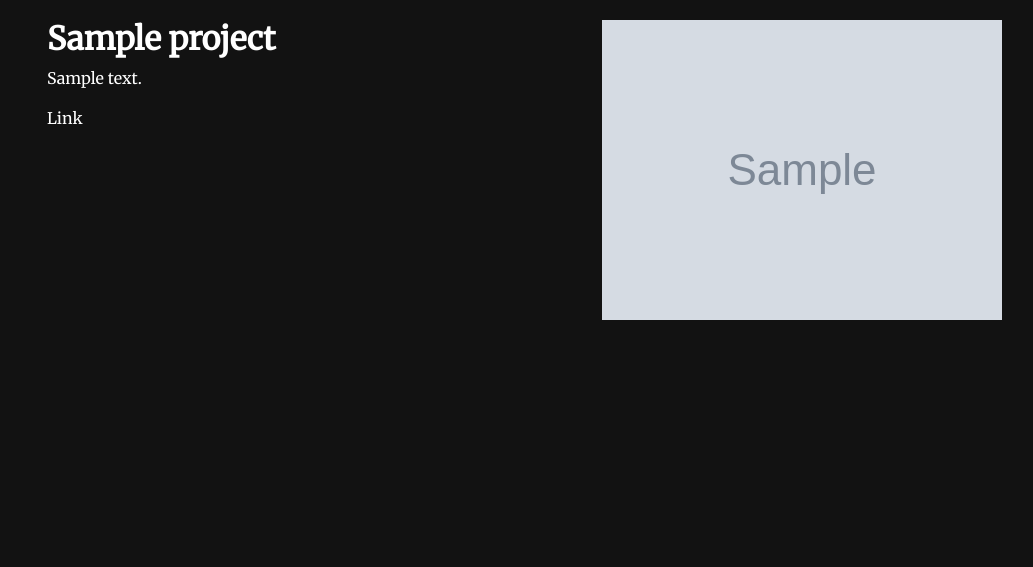
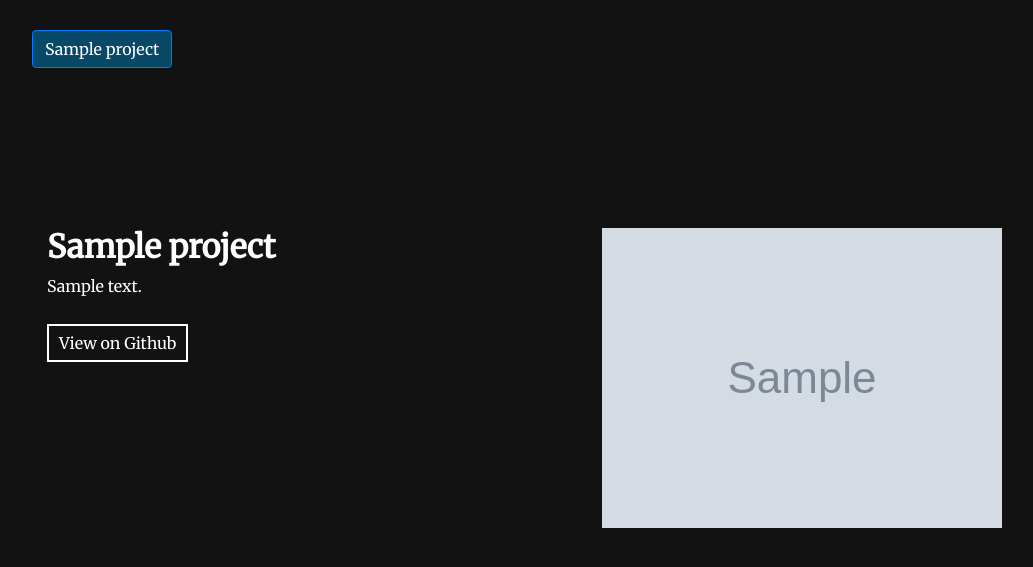
Before and after one commit to Rob-Turff/MyWebsite, a Django app: page /portfolio/1 in a window 1280 px wide. Shown: the part 80-647 px from the top of the page, without its empty margins (53-1086 px from the left). Run offline with Django 3.2, Linux system fonts and the light colour scheme; tables that the repository leaves empty hold one stand-in row (values such as "Sample post"); grey boxes marked "Sample" are stand-in pictures; some libraries are stand-ins or nearby versions.

Commit message:
Setup urls for merged project pages and fixed formatting

```diff
--- a/blog/models.py
+++ b/blog/models.py
@@ -25,7 +25,6 @@ class Project(models.Model):
     image = models.ImageField(upload_to=settings.MEDIA_ROOT + '/images/projects/')
     created_date = models.DateTimeField(default=timezone.now)
     published_date = models.DateTimeField(blank=True, null=True)
-    active = models.BooleanField(default=False, blank=False)
 
     def publish(self):
         self.published_date = timezone.now()
--- a/blog/static/css/mainpage.css
+++ b/blog/static/css/mainpage.css
@@ -68,9 +68,6 @@ h1, h2, h3, h4 {
 /* Blog page css*/
 /* --------------------------------------------------------------------------------------------------- */
 
-.date p {
-    color: #828282;
-}
 
 .save {
     float: right;
@@ -102,6 +99,9 @@ h1, h2, h3, h4 {
     text-decoration: none;
 }
 
+.date p {
+    color: #828282;
+}
 
 /* --------------------------------------------------------------------------------------------------- */
 /* Project page css*/
@@ -114,12 +114,20 @@ h1, h2, h3, h4 {
 }
 
 .project-list-button button {
-    color: #0f7dde;
-    border-color: #0f7dde;
+    color: #005399;
+    border-color: #005399;
 }
 
 .project-list-button button:hover {
-    background-color: #0c62af;
+    background-color: #084968;
+}
+
+.btn-outline-primary:not(:disabled):not(.disabled).active {
+    background-color: #084968;
+}
+
+.project-list-content {
+    padding-top: 20vh;
 }
 /* --------------------------------------------------------------------------------------------------- */
 /* Home page css*/
--- a/blog/templates/base.html
+++ b/blog/templates/base.html
@@ -64,5 +64,6 @@
 <script src="https://stackpath.bootstrapcdn.com/bootstrap/4.5.0/js/bootstrap.min.js"
         integrity="sha384-OgVRvuATP1z7JjHLkuOU7Xw704+h835Lr+6QL9UvYjZE3Ipu6Tp75j7Bh/kR0JKI"
         crossorigin="anonymous"></script>
+{% block javascript %}{% endblock %}
 </body>
 </html>
--- a/blog/templates/blog/post_detail.html
+++ b/blog/templates/blog/post_detail.html
@@ -4,11 +4,11 @@
     <div class="post">
         {% if post.published_date %}
             <div class="date" style="display:inline-block">
-                {{ post.published_date }}
+                <p>{{ post.published_date }}</p>
             </div>
         {% endif %}
         {% if user.is_authenticated %}
-            <a class="blog-buttons" href="{% url 'post_edit' pk=post.pk %}"><button type="button" style="display:inline-block; float:right; margin: -10px -10px">Edit Post</button></a>
+            <a class="admin-buttons" href="{% url 'post_edit' pk=post.pk %}"><button type="button" style="display:inline-block; float:right; margin: -10px -10px">Edit Post</button></a>
         {% endif %}
         <h2>{{ post.title }}</h2>
         <p>{{ post.text|linebreaksbr }}</p>
--- a/blog/templates/portfolio/project_detail.html
+++ /dev/null
@@ -1,23 +0,0 @@
-{% extends 'base.html' %}
-
-{% block content %}
-    {% if user.is_authenticated %}
-        <a class="admin-buttons" href="{% url 'post_new' %}">
-            <button type="button">Edit Project</button>
-        </a>
-    {% endif %}
-    <div class="project-detail">
-        <div class="container">
-            <div class="row">
-                <div class="col-sm project-text">
-                    <h2>{{ project.title }}</h2>
-                    <p>{{ project.description }}</p>
-                    <a href="{{ project.link }}">Link</a>
-                </div>
-                <div class="col-sm project-image">
-                    <img src="{{ project.image.url }}" class="img-fluid" alt="Project preview image">
-                </div>
-            </div>
-        </div>
-    </div>
-{% endblock %}
--- a/blog/templates/portfolio/project_list.html
+++ b/blog/templates/portfolio/project_list.html
@@ -5,33 +5,30 @@
         <div class="row">
             {% for project in projects %}
                 <a class="project-list-button" href="{% url 'project_detail' pk=project.pk %}">
-                    <button type="button" class="btn btn-outline-primary">{{ project.title }}</button>
+                    <button type="button"
+                            class="btn btn-outline-primary {% if project.pk == displayed_project.pk %} active {% endif %}">{{ project.title }}</button>
                 </a>
             {% endfor %}
             {% if user.is_authenticated %}
                 <a class="admin-buttons" href="{% url 'post_new' %}">
                     <button type="button">Add Project</button>
                 </a>
+                <a class="admin-buttons" href="{% url 'post_new' %}">
+                    <button type="button">Edit Project</button>
+                </a>
             {% endif %}
         </div>
-        <div class="row">
-            {% for project in projects %}
-                {% if project.active %}
-                    <div class="col-sm project-text">
-                        <h2>{{ project.title }}</h2>
-                        <p>{{ project.description }}</p>
-                        <a href="{{ project.link }}">Link</a>
-                    </div>
-                    <div class="col-sm project-image">
-                        <img src="{{ project.image.url }}" class="img-fluid" alt="Project preview image">
-                    </div>
-                    {% if user.is_authenticated %}
-                        <a class="admin-buttons" href="{% url 'post_new' %}">
-                            <button type="button">Edit Project</button>
-                        </a>
-                    {% endif %}
-                {% endif %}
-            {% endfor %}
+        <div class="row project-list-content">
+            <div class="col-sm project-text">
+                <h2>{{ displayed_project.title }}</h2>
+                <p>{{ displayed_project.description }}</p>
+                <a class="admin-buttons" href="{{ displayed_project.link }}">
+                <button type="button">View on Github</button>
+            </a>
+            </div>
+            <div class="col-sm project-image">
+                <img src="{{ displayed_project.image.url }}" class="img-fluid" alt="Project preview image">
+            </div>
         </div>
     </div>
 {% endblock %}
--- a/blog/views.py
+++ b/blog/views.py
@@ -48,9 +48,14 @@ def post_edit(request, pk):
 
 
 def project_detail(request, pk):
-    project = get_object_or_404(Project, pk=pk)
-    return render(request, 'portfolio/project_detail.html', {'project': project})
+    projects = Project.objects.filter(published_date__lte=timezone.now()).order_by('published_date')
+    displayed_project = get_object_or_404(Project, pk=pk)
+    return render(request, 'portfolio/project_list.html',
+                  {'projects': projects, 'displayed_project': displayed_project})
+
 
 def project_list(request):
     projects = Project.objects.filter(published_date__lte=timezone.now()).order_by('published_date')
-    return render(request, 'portfolio/project_list.html', {'projects': projects})
+    displayed_project = projects.first()
+    return render(request, 'portfolio/project_list.html',
+                  {'projects': projects, 'displayed_project': displayed_project})
```
